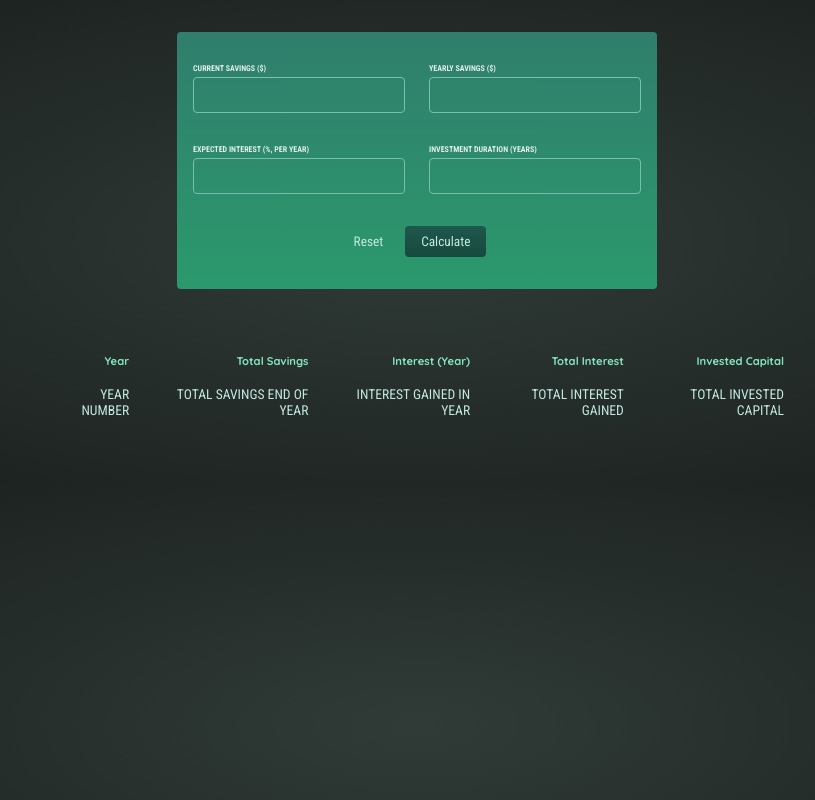
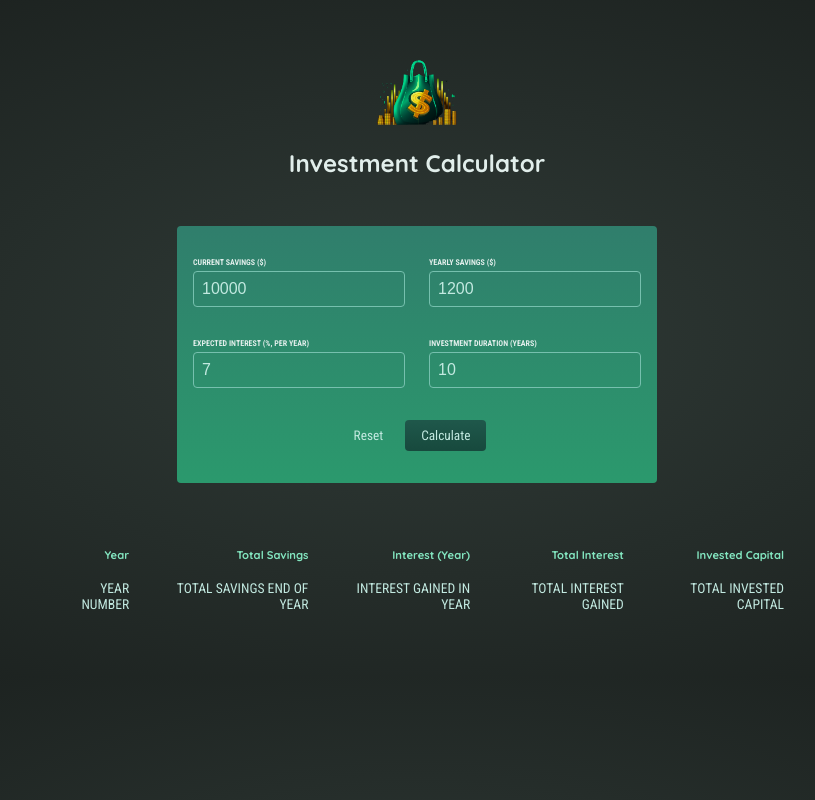
Before and after one commit to React-max/investment-calculator, a React (Create React App) app: page / in a window 1280 px wide. Shown: the whole page, without its empty margins (223-1038 px from the left). Built offline with nearby package versions, Linux system fonts and the light colour scheme.

Commit message:
passed user input data to app component (lifting state up)

```diff
--- a/src/App.js
+++ b/src/App.js
@@ -1,9 +1,10 @@
 import Header from "./components/Header/Header";
 import ResultsTable from "./components/ResultsTable/ResultsTable";
-import Form from "./components/UserInput/UserInput";
+import UserInput from "./components/UserInput/UserInput";
 
 function App() {
 	const calculateHandler = (userInput) => {
+		console.log(userInput);
 		// Should be triggered when form is submitted
 		// You might not directly want to bind it to the submit event on the form though...
 
@@ -32,8 +33,8 @@ function App() {
 
 	return (
 		<div>
-			{/* <Header /> */}
-			<Form />
+			<Header />
+			<UserInput onCalculate={calculateHandler} />
 			<ResultsTable />
 		</div>
 	);
--- a/src/components/UserInput/UserInput.js
+++ b/src/components/UserInput/UserInput.js
@@ -1,25 +1,46 @@
-const Form = () => {
-	const subHandler = (event) => {
+import { useState } from "react";
+
+const initialUserInput = {
+	"current-savings": 10000,
+	"yearly-contribution": 1200,
+	"expected-return": 7, // 7% interest rate
+	duration: 10,
+};
+
+const UserInput = (props) => {
+	const [userInput, setUserInput] = useState(initialUserInput);
+
+	const submitHandler = (event) => {
 		event.preventDefault();
 		//...
-		console.log("submit");
+		// console.log("submit");
+
+		props.onCalculate(userInput);
 	};
 
 	const resetHandler = () => {
 		//...
-		console.log("reset");
+		// console.log("reset");
+		setUserInput(initialUserInput);
 	};
 
 	const inputChangeHandler = (input, value) => {
-		console.log(input, value);
+		// console.log(input, value);
+		setUserInput((prevInput) => {
+			return {
+				...prevInput,
+				[input]: value,
+			};
+		});
 	};
 
 	return (
-		<form className="form" onSubmit={subHandler}>
+		<form className="form" onSubmit={submitHandler}>
 			<div className="input-group">
 				<p>
 					<label htmlFor="current-savings">Current Savings ($)</label>
 					<input
+						value={userInput["current-savings"]}
 						onChange={(event) =>
 							inputChangeHandler("current-savings", event.target.value)
 						}
@@ -30,6 +51,7 @@ const Form = () => {
 				<p>
 					<label htmlFor="yearly-contribution">Yearly Savings ($)</label>
 					<input
+						value={userInput["yearly-contribution"]}
 						onChange={(event) =>
 							inputChangeHandler("yearly-contribution", event.target.value)
 						}
@@ -44,6 +66,7 @@ const Form = () => {
 						Expected Interest (%, per year)
 					</label>
 					<input
+						value={userInput["expected-return"]}
 						onChange={(event) =>
 							inputChangeHandler("expected-return", event.target.value)
 						}
@@ -54,6 +77,7 @@ const Form = () => {
 				<p>
 					<label htmlFor="duration">Investment Duration (years)</label>
 					<input
+						value={userInput.duration} // duration doesn't contain -, so we can access by . notation
 						onChange={(event) =>
 							inputChangeHandler("duration", event.target.value)
 						}
@@ -74,4 +98,4 @@ const Form = () => {
 	);
 };
 
-export default Form;
+export default UserInput;
```
